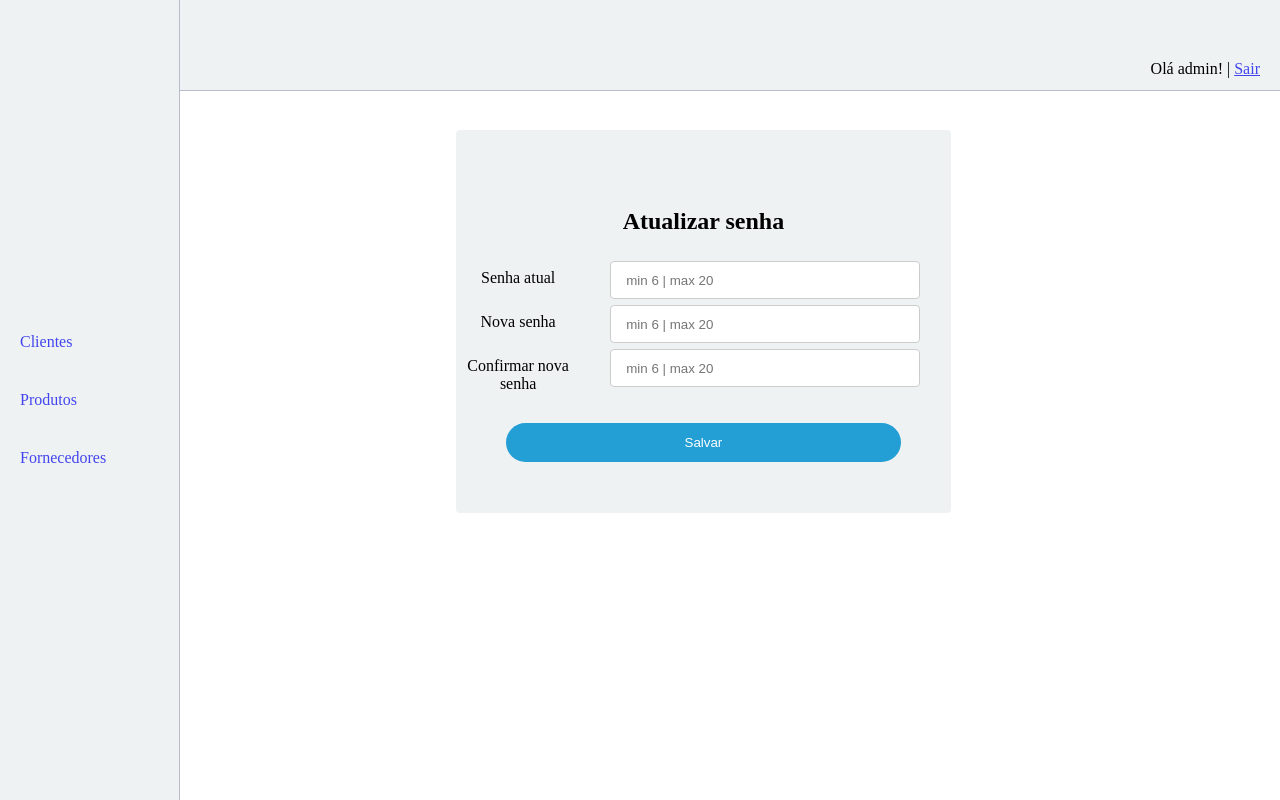
After one commit to Alessandro018/pcsltv, a PHP site: page /app/php/views/users/user_edit.php?user=1 in a window 1280 px wide. The commit adds this page. Run offline with PHP 8.4, Linux system fonts and the light colour scheme; a user stored in the database is signed in.

Commit message:
Finalizado

```diff
--- a/app/css/style.css
+++ b/app/css/style.css
@@ -75,6 +75,14 @@ div.main form.cad-cli {
 	height: 100%;
 	margin: 0 auto;
 }
+div.main form.update-pw {
+	padding-top: 40px;
+	margin-top: 40px;
+	border-radius: 4px;
+	background-color: #EFF2F3;
+	width: 90%;
+	height: 70%;
+}
 div.list-users {
 	margin: 30px auto 0;
 	width: 60%;
@@ -95,6 +103,13 @@ div.list-users table {
 	padding-top: 15px;
 	border-top: #babaca solid 1px;
 }
+td {
+	max-width: 100px;
+	overflow: hidden;
+	text-overflow: ellipsis;
+	white-space: nowrap;
+}
+
 div.row a {
 	float: right;
 	right: 0;
@@ -129,7 +144,7 @@ div.row:after {
 .col-25 {
 	float: left;
 	width: 25%;
-	margin-top: 19px;
+	margin-top: 14px;
 }
 .col-75 {
 	float: left;
--- a/app/js/functions.js
+++ b/app/js/functions.js
@@ -45,7 +45,33 @@ $(document).ready(function(){
                         alert("Senha incorreta");
                         break;
                     default:
-                        window.location.href="app/php/views/users/user_list.php";
+                        window.location.href="app/php/views/dashboard.php";
+                        break;
+                }
+			}
+		});
+    });
+    $("#user-edit").submit(function(e){
+        e.preventDefault();
+        $("input").removeClass("red");
+        var dados = $(this).serialize();
+		$.ajax({
+			url: "../../controller/users/UserEditController.php",
+            type: "POST",
+			data: dados,
+			success: function(response){
+                switch (response) {
+                    case "senha atual incorreta":
+					    $("input[name=password]").addClass("red");
+                        alert(response);
+                        break;
+                    case "senhas não correspondem":
+					    $("input[name=newpassword1]").addClass("red");
+					    $("input[name=newpassword2]").addClass("red");
+                        alert(response);
+                        break;
+                    default:
+                        window.location.href="user_list.php";
                         break;
                 }
 			}
--- a/app/php/controller/users/AddUserController.php
+++ b/app/php/controller/users/AddUserController.php
@@ -1,6 +1,9 @@
 <?php
     session_start();
     include("../../model/User.php");
+    if(!isset($_SESSION["userId"])){
+        header("location: ../../../../index.php");
+    }
 
     $name = addslashes($_POST["name"]);
     $login = addslashes($_POST["login"]);
@@ -35,5 +38,5 @@
         $password
     );
     User::save($user);
-    $_SESSION['user_created']=true;
+    $_SESSION['msg']="Cliente criado com sucesso";
 ?>
--- a/app/php/controller/users/LoginController.php
+++ b/app/php/controller/users/LoginController.php
@@ -11,6 +11,7 @@
     //Verifica se encontrou o login passado pelo usuário no banco de dados(retorna a quantidade de linhas encontrada)
     if($stmt->rowCount() > 0) {
         $user = $stmt->fetch();
+        //verifica se a senha em texto plano não é diferente da senha que recebeu o hash
         if (!password_verify($password, $user["password"]) ){
             echo "senha incorreta";
             return;
@@ -22,6 +23,7 @@
             return;
         }
     }
+    //se não encontrou nenhuma linha, o usuário não existe no banco de dados
     if($stmt->rowCount() < 1) {
         echo "login não existe";
         return;
--- a/app/php/controller/users/UserDelController.php
+++ b/app/php/controller/users/UserDelController.php
@@ -3,7 +3,6 @@
     include("../../../../database/Connection.php");
     if(!isset($_SESSION["userId"])){
         header("location: ../../../../index.php");
-        return;
     }
     $id = addslashes($_GET["user"]);
     $con = new Connection();
--- a/app/php/controller/users/UserListController.php
+++ b/app/php/controller/users/UserListController.php
@@ -6,7 +6,8 @@
 
         public function usersList() {
             $data = new Connection();
-            $stmt = $data->fetchAll("SELECT * FROM Users WHERE admin!=? ORDER BY id DESC ", [1]);
+            //busca todos os usuários que não são admin, colocando os mais recentes em primeiro
+            $stmt = $data->fetchAll("SELECT * FROM Users WHERE id!=? ORDER BY id DESC ", [$_SESSION["userId"]]);
             return $stmt;
         }
     }
--- /dev/null
+++ b/app/php/views/users/user_edit.php
@@ -0,0 +1,61 @@
+<?php
+include("../../controller/users/UserListController.php");
+if(!isset($_SESSION["userId"])){
+	header('location: ../../../../index.php');
+}
+?>
+<!DOCTYPE html>
+<html lang="en">
+<head>
+    <meta charset="UTF-8">
+    <title>Atualizar senha</title>
+</head>
+<body>
+	<div class="container">
+		<div class="sidenav">
+			<a href="user_list.php">Clientes</a>
+			<a href="">Produtos</a>
+			<a href="">Fornecedores</a>
+		</div>
+		<div class="status">
+			<label for="">Olá <?=$_SESSION["userLogin"];?>! | <a href="../../controller/users/logout.php">Sair</a></label>
+		</div>
+		<div class="content">
+            <div class="main">
+                <form action="" id="user-edit" class="update-pw"><br/>
+                    <h2>Atualizar senha</h2>
+                    <div class="row">
+                        <div class="col-25">
+                            <label for="">Senha atual</label>
+                        </div>
+                        <div class="col-75">
+                            <input type="password" name="password" minlength="6" placeholder="min 6 | max 20" maxlength="20" required >
+                        </div>
+                    </div>
+                    <div class="row">
+                        <div class="col-25">
+                            <label for="">Nova senha</label>
+                        </div>
+                        <div class="col-75">
+                            <input type="password" name="newpassword1" minlength="6" placeholder="min 6 | max 20" maxlength="20" required >
+                        </div>
+                    </div>
+                    <div class="row">
+                        <div class="col-25">
+                            <label for="">Confirmar nova senha</label>
+                        </div>
+                        <div class="col-75">
+                            <input type="password" name="newpassword2" minlength="6" placeholder="min 6 | max 20" maxlength="20" required >
+                        </div>
+                        <input type="hidden" name="id" value="<?=$_GET['user'];?>">
+                    </div>
+                    <button>Salvar</button>
+                </form>
+            </div>
+		</div>
+	</div>
+    <link rel="stylesheet" href="../../../css/style.css"/>
+    <script src="../../../js/jquery-3.5.1.min.js"></script>
+    <script src="../../../js/functions.js"></script>
+</body>
+</html>
--- a/app/php/views/users/user_register.php
+++ b/app/php/views/users/user_register.php
@@ -7,7 +7,8 @@ if(!isset($_SESSION["userId"])){
 <!DOCTYPE html>
 <html lang="en">
 <head>
-	<meta charset="UTF-8">
+    <meta charset="UTF-8">
+    <title>Cadastro de cliente</title>
 </head>
 <body>
 	<div class="container">
--- a/database/Connection.php
+++ b/database/Connection.php
@@ -8,8 +8,8 @@
 
         public function __construct() {
             $this->host = "localhost";
-            $this->user = "";
-            $this->password = "";
+            $this->user = "student";
+            $this->password = "123456";
             $this->database = "pcsltv";
 
             $this->connection = new PDO("mysql: host=$this->host; dbname=$this->database", $this->user, $this->password);
@@ -20,6 +20,16 @@
             $data->execute($execute);
             return $data;
         }
+        public function rowCount($prepare, $execute=[]) {
+            $data = $this->query($prepare, $execute)->rowCount();
+            return $data;
+        }
+        public function fetchAll($prepare, $execute) {
+            $data = $this->connection->prepare($prepare);
+            $data->execute($execute);
+            $stmt = $data->fetchAll();
+            return $stmt;
+        }
     }
 
 ?>
```
Also changed, not shown: app/php/controller/users/UserEditController.php (added, +34 -0 lines), app/php/model/User.php (+1 -6 lines), app/php/views/dashboard.php (added, +28 -0 lines), app/php/views/users/user_list.php (+7 -6 lines), database/pcsltv.sql (added, +59 -0 lines).
